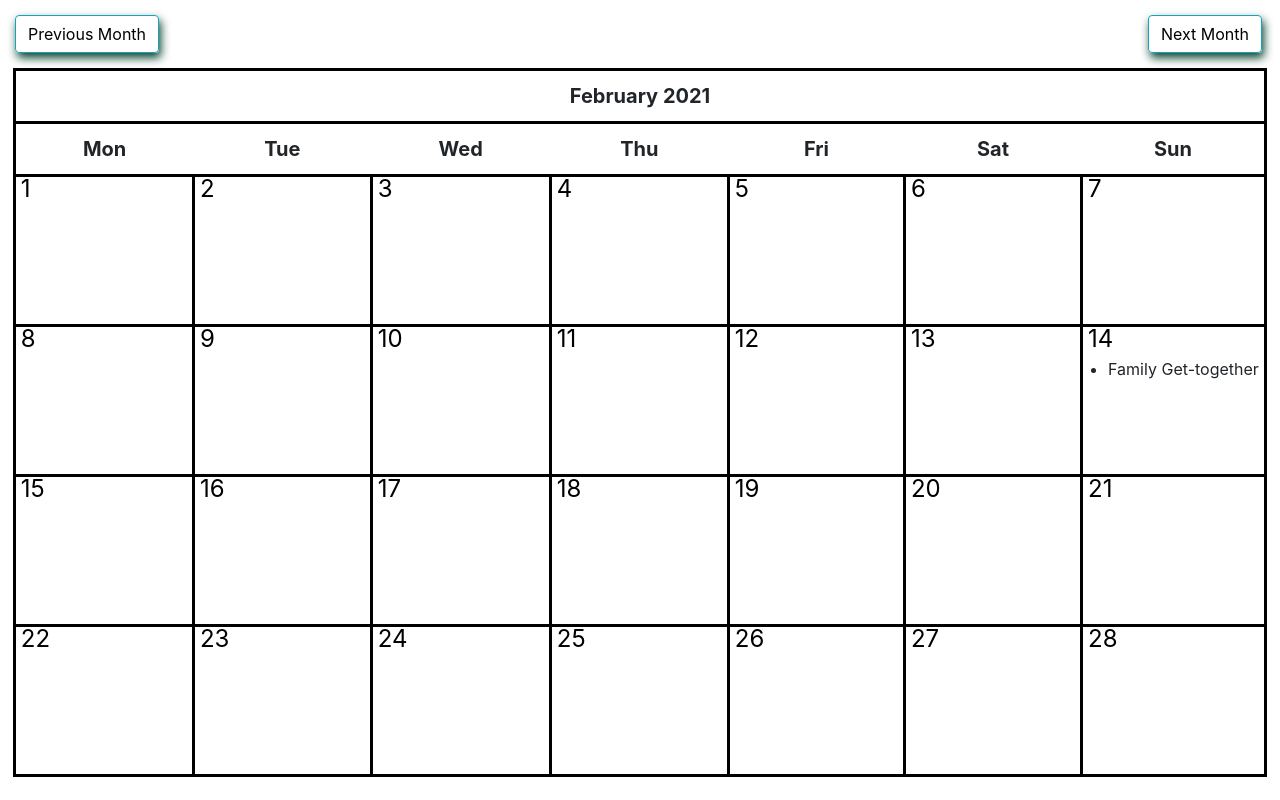
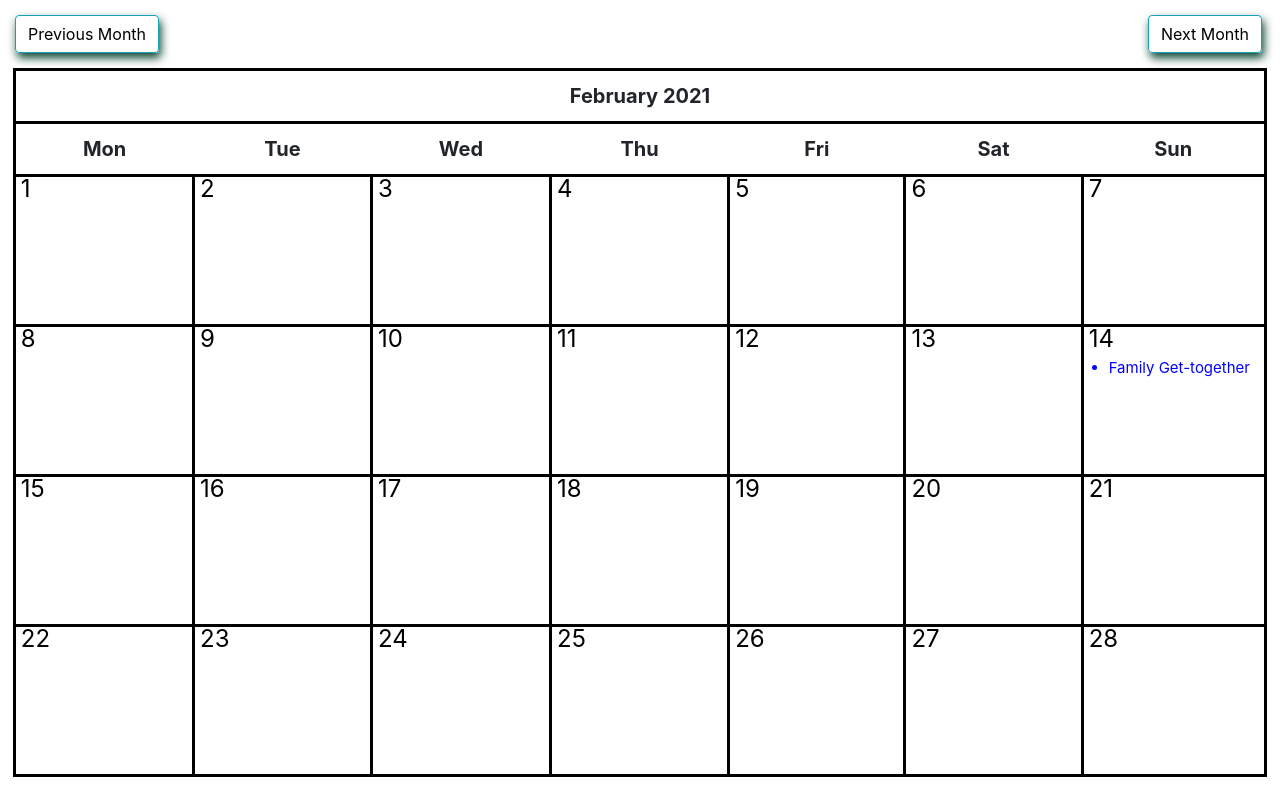
Before and after one commit to Goelsim/FamTouch, a Django app: page / in a window 1280 px wide. Run offline with Django 3.2, Linux system fonts and the light colour scheme; data comes from the database, SQL or seed files in the repository; both versions use the stored data as it was after the commit; some libraries are stand-ins or nearby versions.

Commit message:
Added events

```diff
--- a/cal/static/cal/css/styles.css
+++ b/cal/static/cal/css/styles.css
@@ -38,6 +38,8 @@
     width: 200px;
     height: 150px;
     padding: 20px 0px 0px 5px;
+    font-size: 15px;
+    color: blue;
   }
 
   .month {
```
Also changed, not shown: db.sqlite3.
